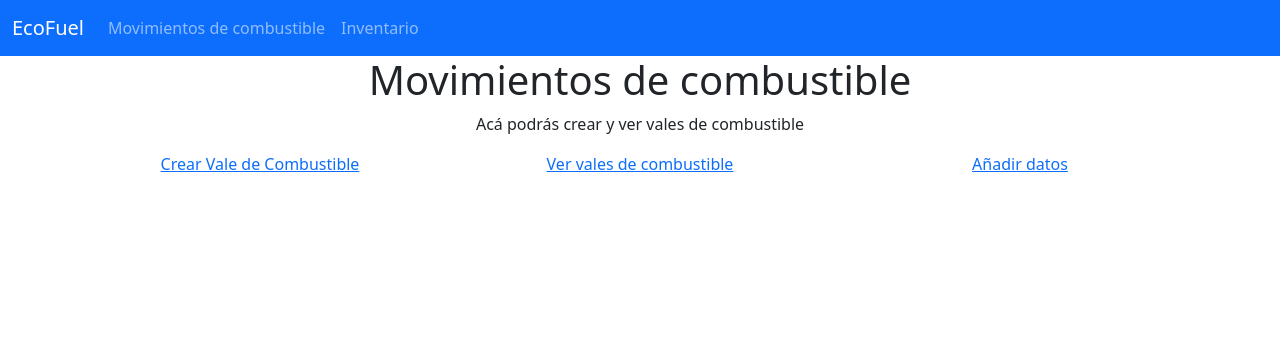
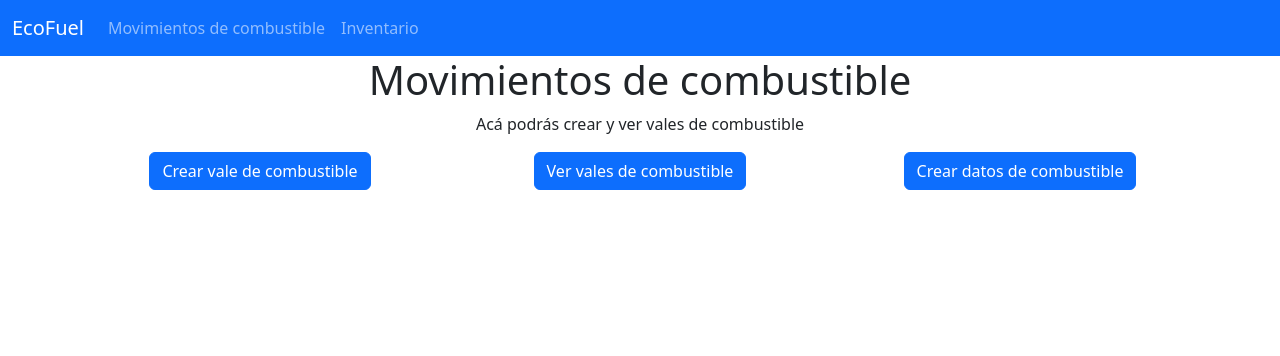
Before and after one commit to dgreylingjory/TuPrimeraPagina-Greyling, a Django app: page /control_combustible/ in a window 1280 px wide. Shown: the top 356 px of the page. Run offline with Django 5.2, Linux system fonts and the light colour scheme.

Commit message:
improve UI, rework url handling for app templates

```diff
--- a/control_combustible/templates/control_combustible/crear_clase.html
+++ b/control_combustible/templates/control_combustible/crear_clase.html
@@ -17,7 +17,7 @@
                 <a>
                     <button type="submit" class="btn btn-primary">Crear</button>
                 </a>
-                <a href="{% url 'crear_datos' %}">
+                <a href="{% url 'cc:crear_datos' %}">
                     <button type="button" class="btn btn-primary">Volver</button>
                 </a>
             </div>
--- a/control_combustible/templates/control_combustible/index.html
+++ b/control_combustible/templates/control_combustible/index.html
@@ -15,14 +15,14 @@
     <!-- columnas para seleccionar que hacer -->
     <div class="container text-center">
         <div class="row align-items-center">
-          <a class="col" href="{% url 'crear_vale' %}">
-            Crear Vale de Combustible
+          <a class="col" href="{% url 'cc:crear_vale' %}">
+            <button class="btn btn-primary">Crear vale de combustible</button>
           </a>
-          <a class="col" href="{% url 'ver_vales' %}">
-            Ver vales de combustible
+          <a class="col" href="{% url 'cc:ver_vales' %}">
+            <button class="btn btn-primary">Ver vales de combustible</button>
           </a>
-          <a class="col" href="{% url 'crear_datos' %}">
-            Añadir datos
+          <a class="col" href="{% url 'cc:crear_datos' %}">
+            <button class="btn btn-primary">Crear datos de combustible</button>
           </a>
         </div>
     </div>
--- a/control_combustible/templates/control_combustible/vale_combustible_respuesta.html
+++ b/control_combustible/templates/control_combustible/vale_combustible_respuesta.html
@@ -15,10 +15,10 @@
     <!-- botones para volver al sitio -->
     <div class="container_text_center">
         <div class="row align-items-center">
-            <a href="{% url 'crear_vale' %}" class="col btn btn-primary">
+            <a href="{% url 'cc:crear_vale' %}" class="col btn btn-primary">
                 Volver al formulario
             </a>
-            <a href="{% url 'index' %}" class="col btn btn-primary">
+            <a href="{% url 'cc:index' %}" class="col btn btn-primary">
                 Volver a inicio de la aplicación
             </a>
         </div>
--- a/control_combustible/templates/control_combustible/vale_combustible_ver.html
+++ b/control_combustible/templates/control_combustible/vale_combustible_ver.html
@@ -10,7 +10,7 @@
     </h1>
 
     <div class="text-center">
-        <form method="get" action="{% url 'ver_vales' %}">
+        <form method="get" action="{% url 'cc:ver_vales' %}">
             {{ form.as_p }}
             <button type="submit" class="btn btn-primary">Buscar</button>
         </form>
--- a/control_combustible/urls.py
+++ b/control_combustible/urls.py
@@ -2,6 +2,7 @@ from django.contrib import admin
 from django.urls import include, path
 from control_combustible import views
 
+app_name = 'cc'
 
 urlpatterns = [
     path('', views.index, name='index'), ##pagina inicio app
--- a/inventario/templates/inventario/index.html
+++ b/inventario/templates/inventario/index.html
@@ -5,6 +5,6 @@
 {% endblock %}
 
 {% block content %}
-    <h1>Inventario</h1>
-    <p>Este módulo aún se encuentra en desarrollo!</p>
+    <h1 class="text-center">Inventario</h1>
+    <p class="text-center">Este módulo aún se encuentra en desarrollo!</p>
 {% endblock %}
--- a/inventario/urls.py
+++ b/inventario/urls.py
@@ -2,6 +2,7 @@ from django.contrib import admin
 from django.urls import include, path
 from inventario import views
 
+app_name = 'inv'
 
 urlpatterns = [
     path('', views.index, name='index'),
```
Also changed, not shown: control_combustible/templates/control_combustible/crear_clase_respuesta.html (+8 -8 lines), control_combustible/templates/control_combustible/crear_clases_home.html (+4 -4 lines), main/templates/main/index.html (+18 -2 lines).
